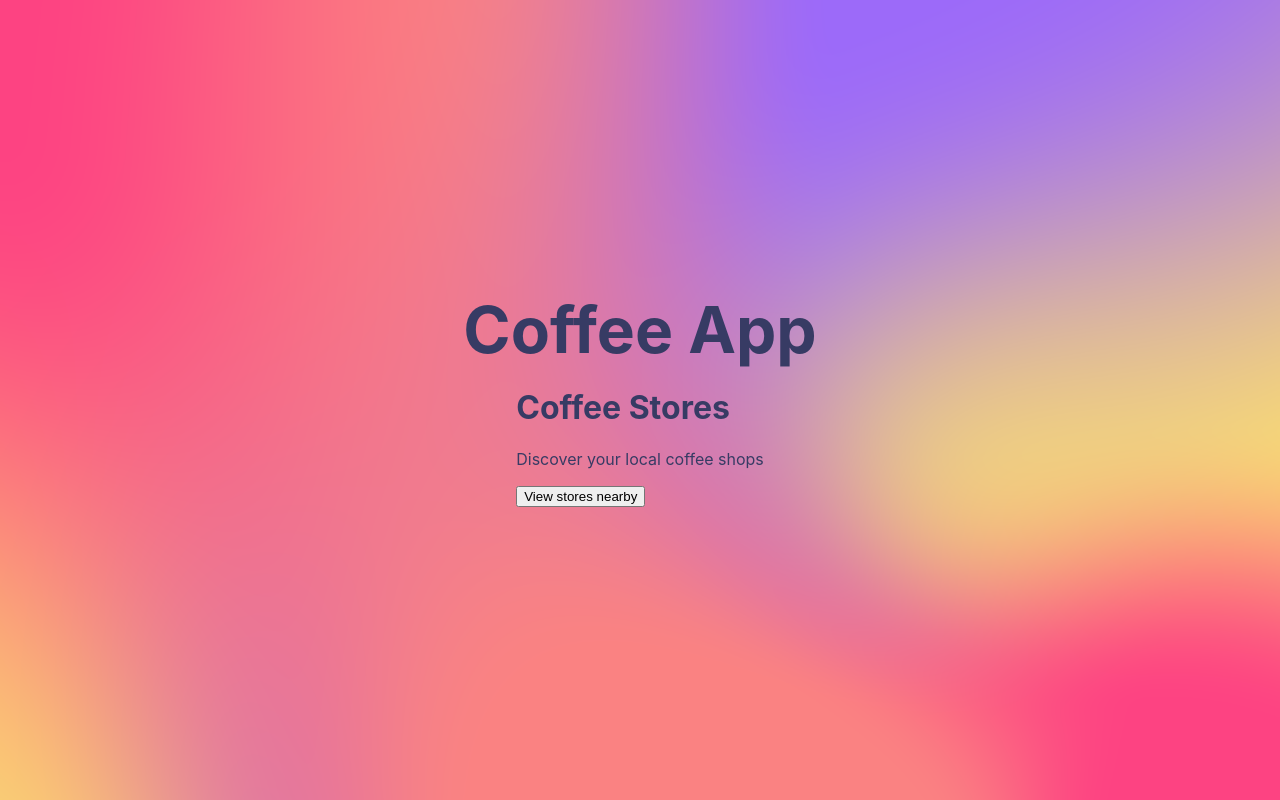
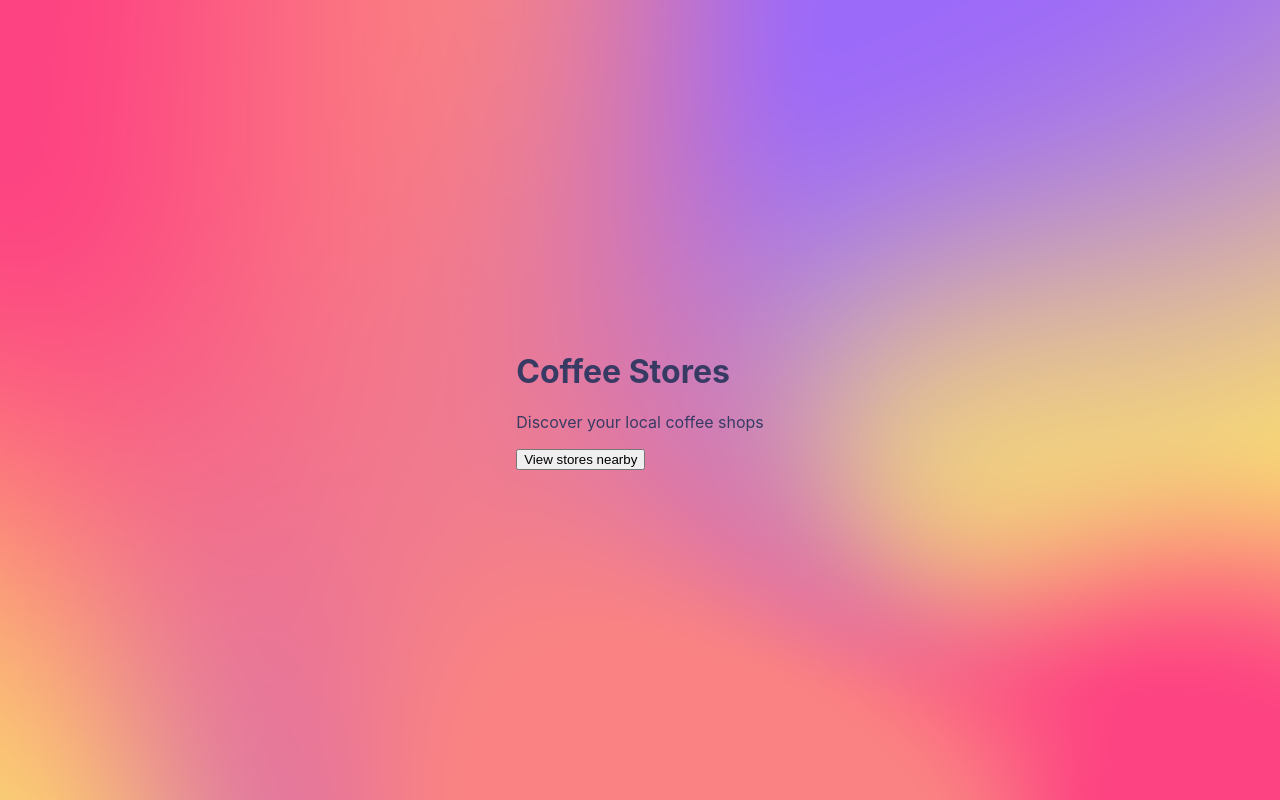
Before and after one commit to mahyarErshad/First-next.js-app, a Next.js app: page / in a window 1280 px wide. Built offline with nearby package versions, Linux system fonts and the light colour scheme.

Commit message:
Deleted title

```diff
--- a/pages/index.js
+++ b/pages/index.js
@@ -11,7 +11,6 @@ export default function Home() {
         <link rel="icon" href="/favicon.ico" />
       </Head>
       <main className={styles.main}>
-        <h1 className={styles.title}>Coffee App</h1>
         <Banner buttonText="View stores nearby" />
       </main>
     </div>
```
